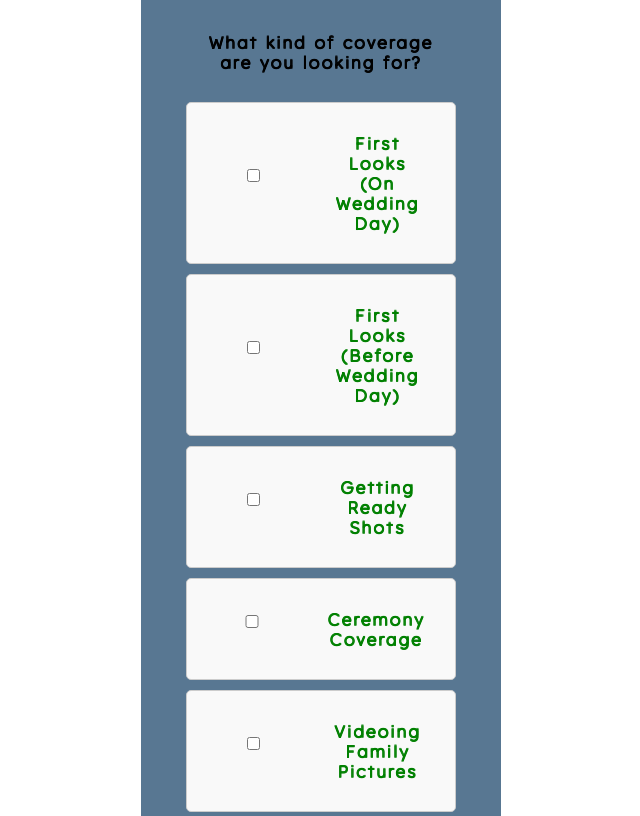
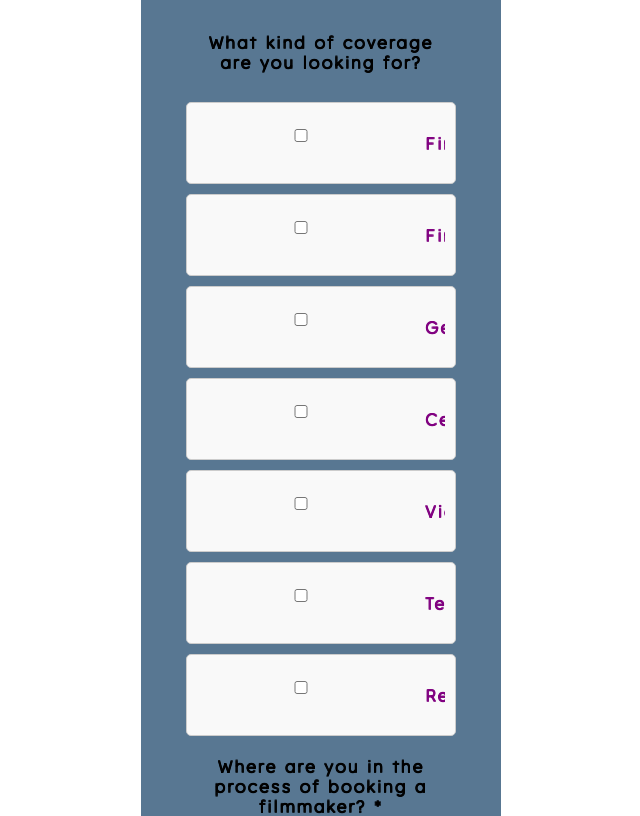
Before and after one commit to smith-tanner22/ntsfilms, a website built with Vite: page contactus.html in a window 1280 px wide. Shown: the part 1335-2151 px from the top of the page, without its empty margins (323-963 px from the left). Built offline with nearby package versions, Linux system fonts and the light colour scheme.

Commit message:
purple quick fix

```diff
--- a/css/contactus.css
+++ b/css/contactus.css
@@ -71,10 +71,14 @@ body {
 }
 
 .checkbox-item label {
-    /* margin-left: 10px; */
+    margin-left: 10px;
     font-weight: bold;
     margin: 0;
-    color: green;
+    color: purple;
+    flex: 1; /* Ensure label takes available space */
+    white-space: nowrap; /* Prevent text wrapping */
+    overflow: hidden; /* Hide overflow text */
+    text-overflow: ellipsis; /* Show ellipsis for overflow text */
 }
 
 /* Responsive Design */
```
Lines whose indentation alone changed are shown as unchanged.
